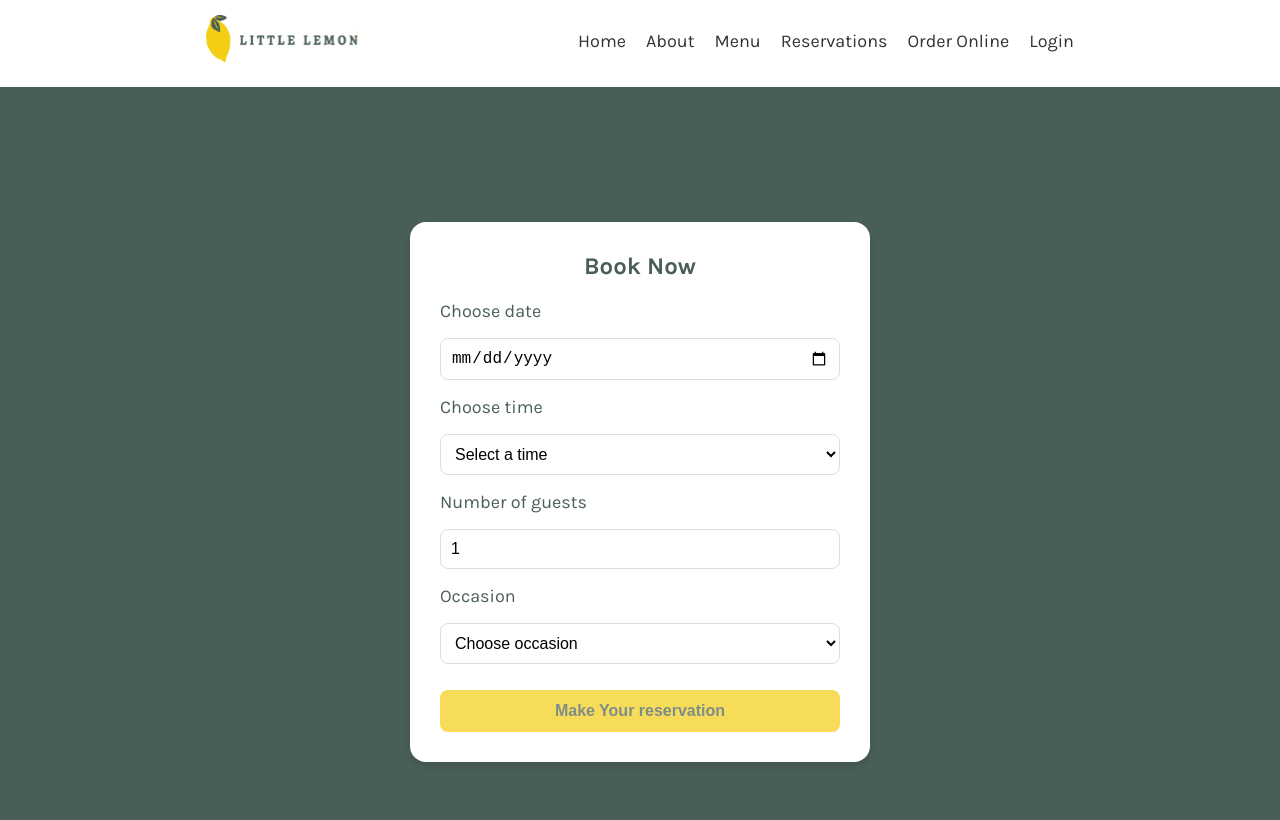
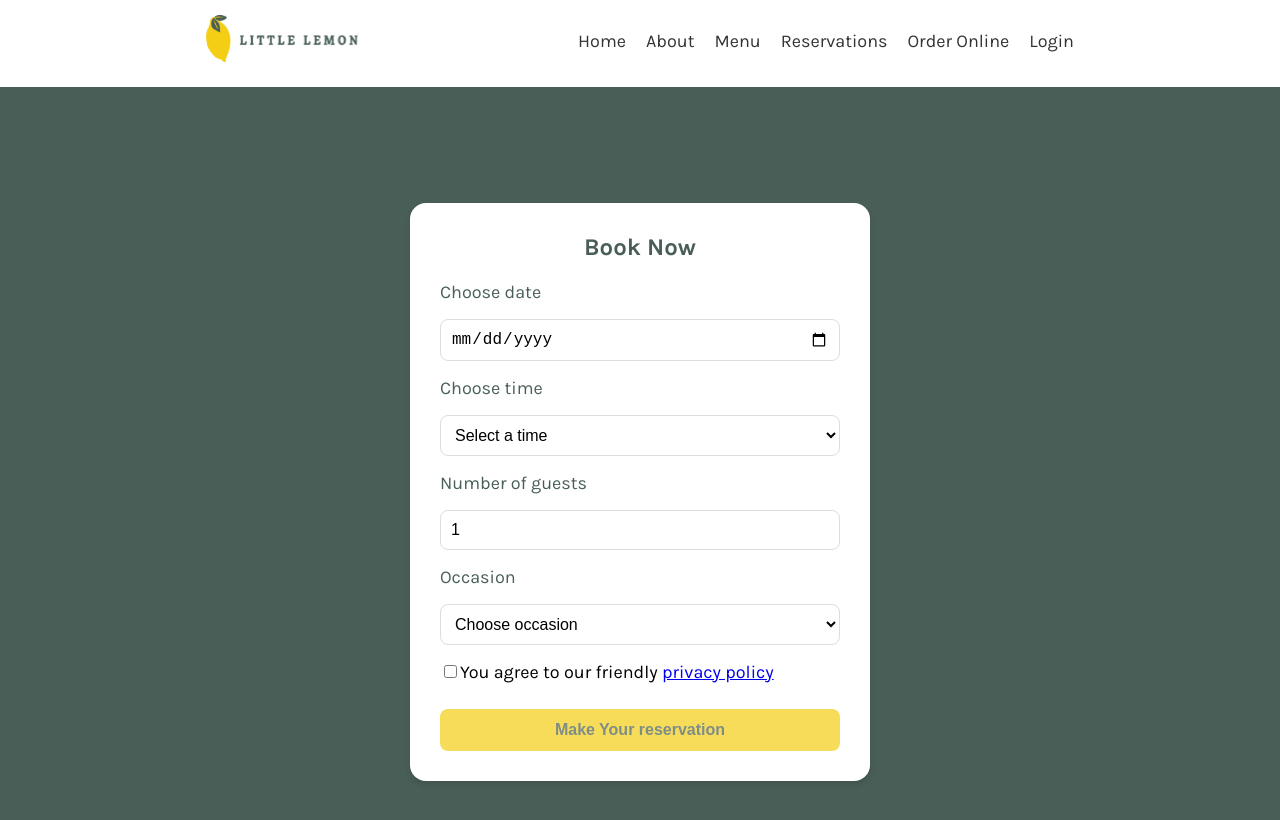
Before and after one commit to edwardAzarevich/react-capstone-project, a React (Create React App) app: page /reservations in a window 1280 px wide. Shown: the top 820 px of the page. Built offline with nearby package versions, Linux system fonts and the light colour scheme.

Commit message:
add privacy policy

```diff
--- a/src/component/bookingForm/BookingForm.jsx
+++ b/src/component/bookingForm/BookingForm.jsx
@@ -1,5 +1,5 @@
+import "./bookingForm.css";
 import { Formik, Field, Form, ErrorMessage } from "formik";
-import "./bookingForm.css";
 import { useState, useEffect } from 'react';
 import { fetchAPI, submitAPI } from '../../api/api';
 import ConfirmedBooking from './ConfirmedBooking';
@@ -11,6 +11,7 @@ const BookingForm = () => {
         resTime: "",
         guests: 1,
         occasion: "",
+        privacyPolicy: false
     };
 
     const [availableTimes, setAvailableTimes] = useState([]);
@@ -175,6 +176,19 @@ const BookingForm = () => {
                             </Field>
                             <ErrorMessage name="occasion" component="div" className="error-message" />
 
+                            <div className="form-group">
+                                <Field
+                                    type="checkbox"
+                                    id="privacy-policy"
+                                    name="privacyPolicy"
+                                    className="form-checkbox"
+                                />
+                                <label htmlFor="privacy-policy" className="checkbox-label">
+                                    You agree to our friendly <a href="/privacy-policy" className="privacy-link" target="_blank" rel="noopener noreferrer">privacy policy</a>
+                                </label>
+                                <ErrorMessage name="privacyPolicy" component="div" className="error-message" />
+                            </div>
+
                             <button
                                 type="submit"
                                 aria-label="on Click"
--- a/src/component/bookingForm/ConfirmedBooking.jsx
+++ b/src/component/bookingForm/ConfirmedBooking.jsx
@@ -1,4 +1,3 @@
-// ConfirmedBooking.jsx
 import React from 'react';
 import './Confirm.css';
 
```
